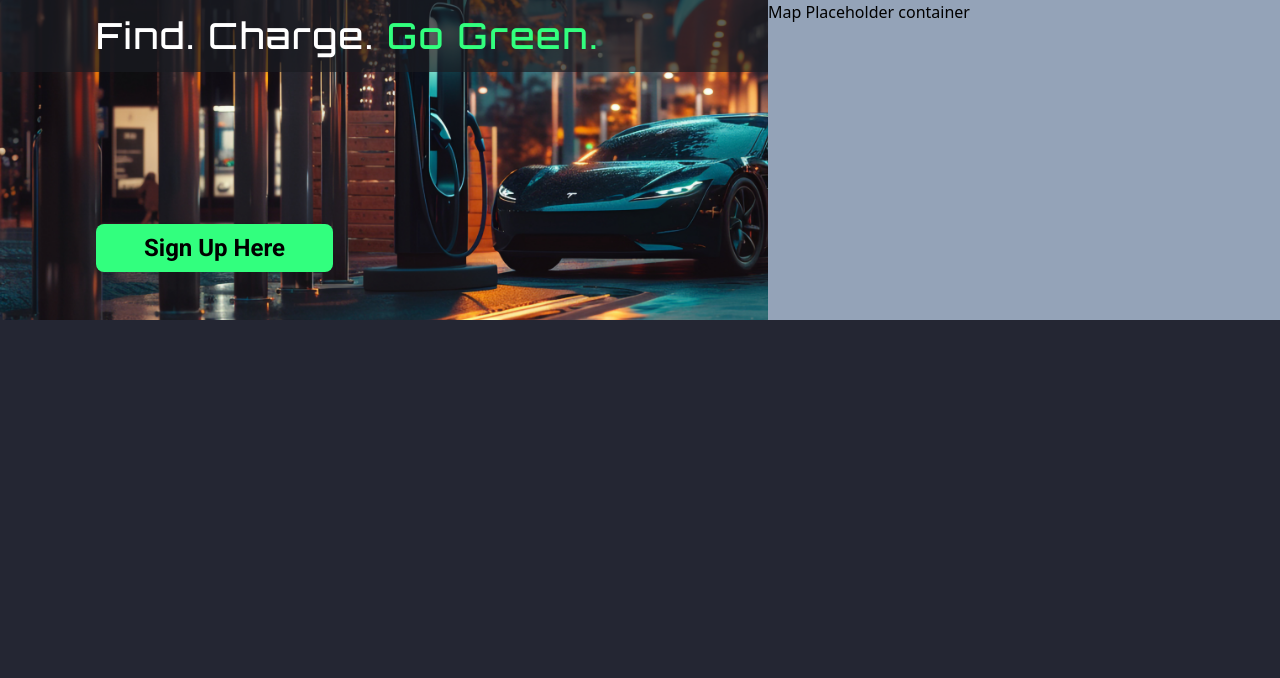
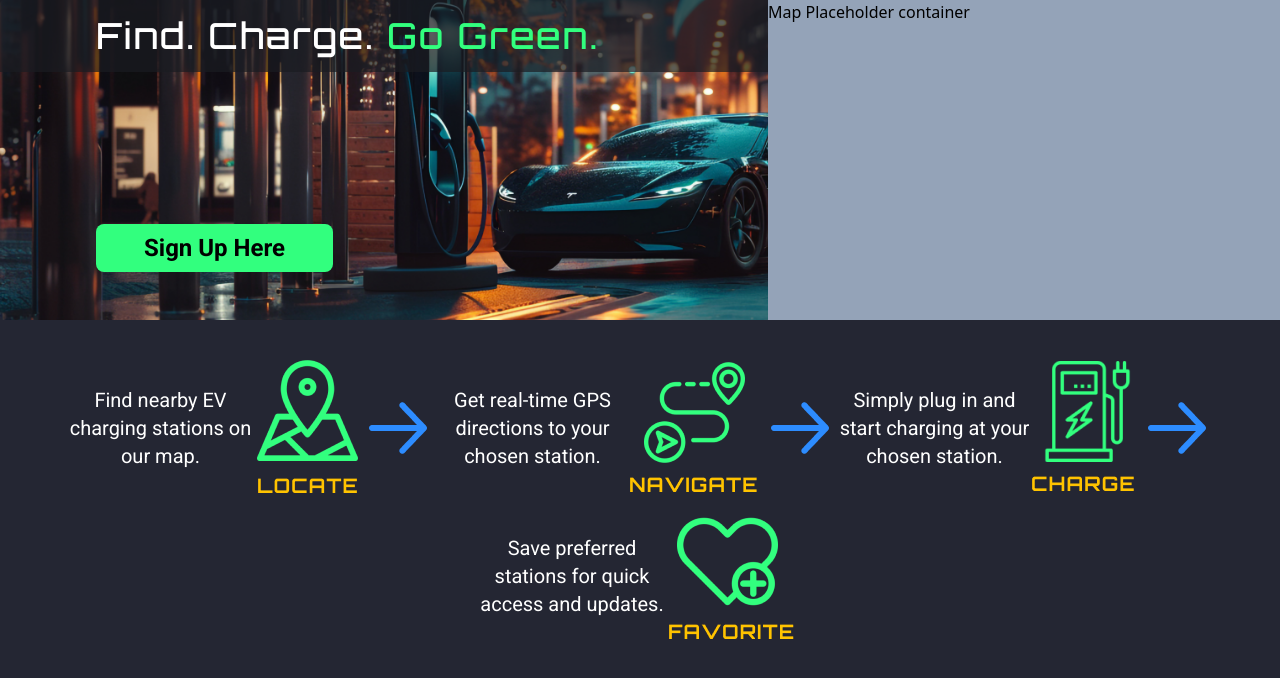
Before and after one commit to Goliathuzzzz/Web-Project-Group-6, a React (Vite) app in the folder Sprint2/client/: page / in a window 1280 px wide. Shown: the top 678 px of the page. Built offline with nearby package versions, Linux system fonts and the light colour scheme; a web font is replaced by a local one.

Commit message:
ProcessList component added. Still missing background colors

```diff
--- a/Sprint2/client/src/App.jsx
+++ b/Sprint2/client/src/App.jsx
@@ -1,6 +1,6 @@
 import React from "react";
 import Hero from "./components/heroComponents/Hero";
-import Process from "./components/processComponents/Process";
+import ProcessList from "./components/processComponents/ProcessList";
 
 /* Placeholder code for testing */
 function App() {
@@ -8,7 +8,7 @@ function App() {
     <>
       <div className="max-w-screen-2xl m-auto">
         <Hero />
-        <Process />
+        <ProcessList />
       </div>
     </>
   );
--- a/Sprint2/client/src/components/processComponents/Process.jsx
+++ b/Sprint2/client/src/components/processComponents/Process.jsx
@@ -1,11 +1,23 @@
 import React from "react";
-import { processData } from "./processData";
+import arrow from "../../assets/images/arrow_right.png";
 
-function Process() {
+function Process({ id, image, text }) {
+  const arrowImg = arrow;
+
   return (
-    <section>
-      <div className="flex flex-col sm:flex-row sm:flex-wrap max-w-[1400px] my-8 from-darkerBlue to-darkBlue"></div>
-    </section>
+    <div className="flex flex-col items-center sm:flex-row my-2">
+      <div className="flex text-center items-center max-w-48">
+        <p className="text-white font-Roboto text-xl">{text}</p>
+      </div>
+      <div className="flex flex-col">
+        <img src={image} alt={text} />
+      </div>
+      {id !== 4 && (
+        <div className="flex items-center justify-center rotate-90 sm:rotate-0">
+          <img src={arrowImg} alt="Arrow" id="arrow-image" />
+        </div>
+      )}
+    </div>
   );
 }
 
--- a/Sprint2/client/src/components/processComponents/ProcessArrow.jsx
+++ /dev/null
@@ -1,5 +0,0 @@
-import React from "react";
-
-function Arrow() {
-  return <div className="flex items-center justify-center">Arrow</div>;
-}
--- /dev/null
+++ b/Sprint2/client/src/components/processComponents/ProcessList.jsx
@@ -0,0 +1,17 @@
+import React from "react";
+import { processData } from "./processData";
+import Process from "./Process";
+
+function ProcessList() {
+  return (
+    <section>
+      <div className="flex flex-col justify-center sm:flex-row sm:flex-wrap mx-4 max-w-screen-2xl my-8 from-darkerBlue to-darkBlue">
+        {processData.map((item) => {
+          return <Process key={item.id} {...item} />;
+        })}
+      </div>
+    </section>
+  );
+}
+
+export default ProcessList;
--- a/Sprint2/client/src/components/processComponents/ProcessText.jsx
+++ /dev/null
@@ -1,11 +0,0 @@
-import React from "react";
-
-function Text({ text }) {
-  return (
-    <div className="flex text-center items-center">
-      <p className="text-white font-Roboto text-xl">{text}</p>
-    </div>
-  );
-}
-
-export default Text;
--- a/Sprint2/client/src/components/processComponents/processImage.jsx
+++ /dev/null
@@ -1,13 +0,0 @@
-import React from "react";
-
-function Image({ image, text }) {
-  return (
-    <div className="flex flex-col p-4">
-      <div>
-        <img src={image} alt={text} />
-      </div>
-    </div>
-  );
-}
-
-export default Image;
```
Also changed, not shown: Sprint2/client/src/components/processComponents/processData.js (+4 -4 lines).
